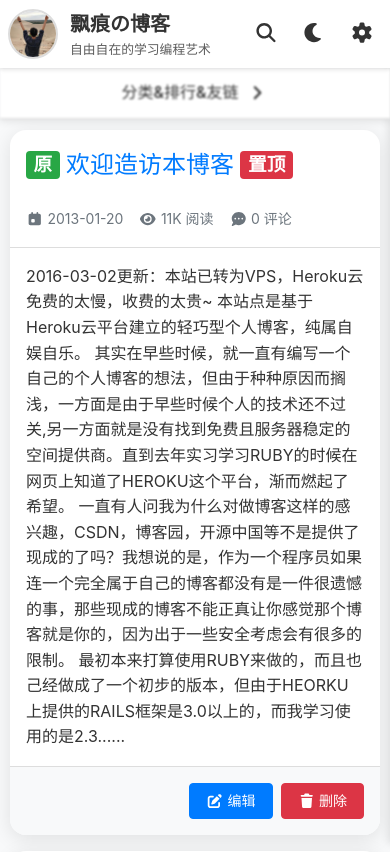
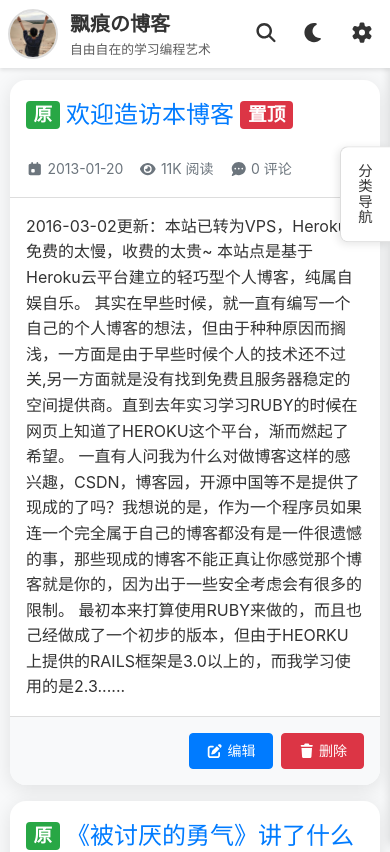
Before and after one commit to lzqwebsoft/blog-frontend, a Vue app: page / in a window 390 px wide. Shown: the top 852 px of the page. Built offline with nearby package versions, Linux system fonts and the light colour scheme.

Commit message:
优化小屏样式：侧边栏按钮为右浮按钮及文章详情显示

```diff
--- a/src/App.vue
+++ b/src/App.vue
@@ -117,4 +117,10 @@ export default {
         max-width: 1450px;
     }
 }
+
+@media (max-width: 768px) {
+    .main {
+        max-width: 100%;
+    }
+}
 </style>
--- a/src/views/Index.vue
+++ b/src/views/Index.vue
@@ -168,9 +168,8 @@ export default {
         </div>
 
         <!-- 小屏时顶部显示 -->
-        <div class="sidebar-navigation-button" @click="toggleSidebar">
-            <span>分类&排行&友链</span>
-            <font-awesome-icon icon="angle-right" class="nav-button-icon" :class="{ 'arrow-show': sidebarOpen }" />
+        <div class="sidebar-navigation-button" :class="{ 'sidebar-open': sidebarOpen }" @click="toggleSidebar">
+            <span>分类导航</span>
         </div>
 
         <!-- 移动端侧边栏遮罩 -->
@@ -335,23 +334,25 @@ export default {
 
 .sidebar-navigation-button {
     display: none;
+    flex-direction: column;
+    writing-mode: vertical-lr;
+    text-orientation: mixed;
     position: fixed;
-    top: var(--sidebar-nav-top, 68px);
-    left: 0;
+    top: 23%;
     right: 0;
-    z-index: 900;
+    transform: translateY(-50%);
+    width: 50px;
+    height: auto;
+    padding: 16px 12px;
+    border-radius: 8px 0 0 8px;
+    border: 1px solid var(--border-color);
+    border-right: none;
     background-color: var(--header-bg);
-    border-bottom: 1px solid var(--border-color);
-    padding: 12px 16px;
-    cursor: pointer;
-    transition: all 0.3s ease;
-    align-items: center;
-    justify-content: center;
-    gap: 8px;
-    font-weight: 500;
-    color: var(--text-color);
-    box-shadow: 0 2px 8px var(--shadow-color);
-    filter: blur(1px);
+    box-shadow: -2px 2px 8px var(--shadow-color);
+    z-index: 899;
+    gap: 6px;
+    font-size: 0.9rem;
+    letter-spacing: 1px;
 }
 
 .sidebar-navigation-button:hover {
@@ -363,11 +364,8 @@ export default {
     transition: transform 0.3s ease;
 }
 
-.nav-button-icon.arrow-show {
-    transform: rotate(90deg);
-}
-
 .sidebar-backdrop {
+    display: none;
     position: fixed;
     top: var(--sidebar-nav-top, 68px);
     left: 0;
@@ -436,7 +434,7 @@ export default {
     .container {
         flex-direction: row;
         flex-wrap: wrap;
-        margin-top: 50px;
+        margin-top: 0px;
     }
 
     .main-content {
@@ -450,6 +448,17 @@ export default {
 
     .sidebar-navigation-button {
         display: flex;
+        transition: all 0.3s ease;
+        background-color: var(--header-bg);
+        border: 1px solid var(--border-color);
+        border-right: none;
+    }
+
+    .sidebar-navigation-button.sidebar-open {
+        transform: translateY(-50%) translateX(-275px);
+        background-color: var(--bg-color);
+        border-color: transparent;
+        box-shadow: none;
     }
 
     .sidebar-wrapper {
@@ -483,11 +492,4 @@ export default {
         display: block;
     }
 }
-
-/* 桌面端隐藏遮罩 */
-@media (min-width: 769px) {
-    .sidebar-backdrop {
-        display: none;
-    }
-}
 </style>
--- a/src/views/Show.vue
+++ b/src/views/Show.vue
@@ -440,9 +440,6 @@ export default {
 
 .breadcrumbs {
     margin-bottom: 2rem;
-}
-
-.breadcrumb {
     display: flex;
     gap: 0.5rem;
     flex-wrap: wrap;
@@ -519,6 +516,7 @@ export default {
     border-radius: 4px;
     overflow-x: auto;
     margin: 1rem 0;
+    width: 100%;
 }
 
 .article-content code {
@@ -676,6 +674,18 @@ export default {
 }
 
 @media (max-width: 768px) {
+    .breadcrumbs {
+        margin-bottom: 1rem;
+    }
+
+    .article-detail {
+        margin: 10px;
+    }
+
+    .breadcrumb {
+        padding: 0 10px;
+    }
+
     .article {
         padding: 1rem;
     }
```
